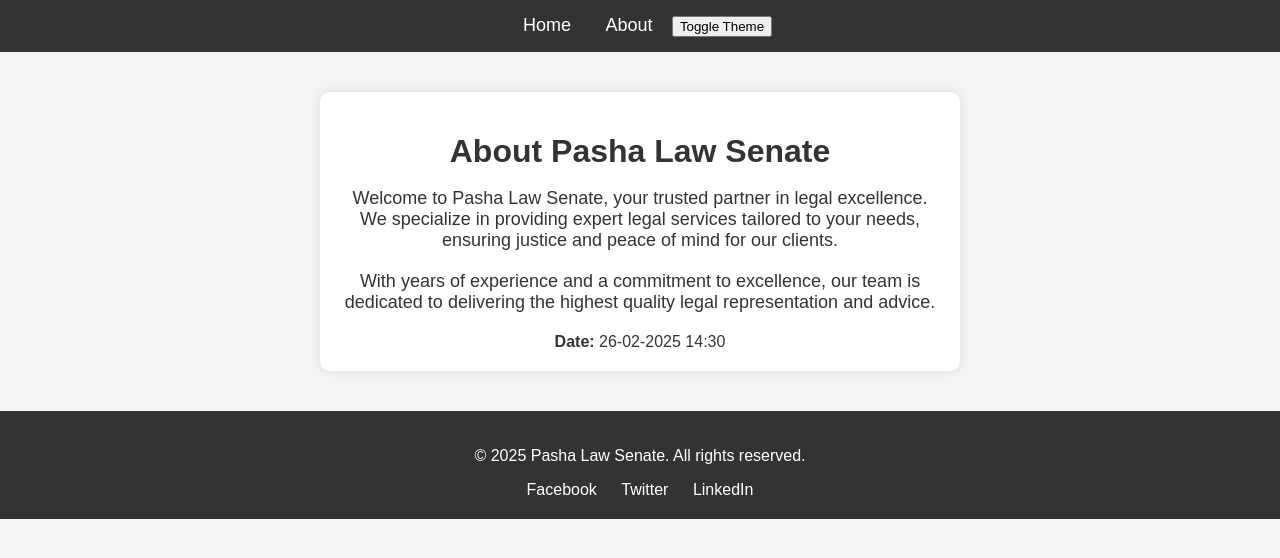
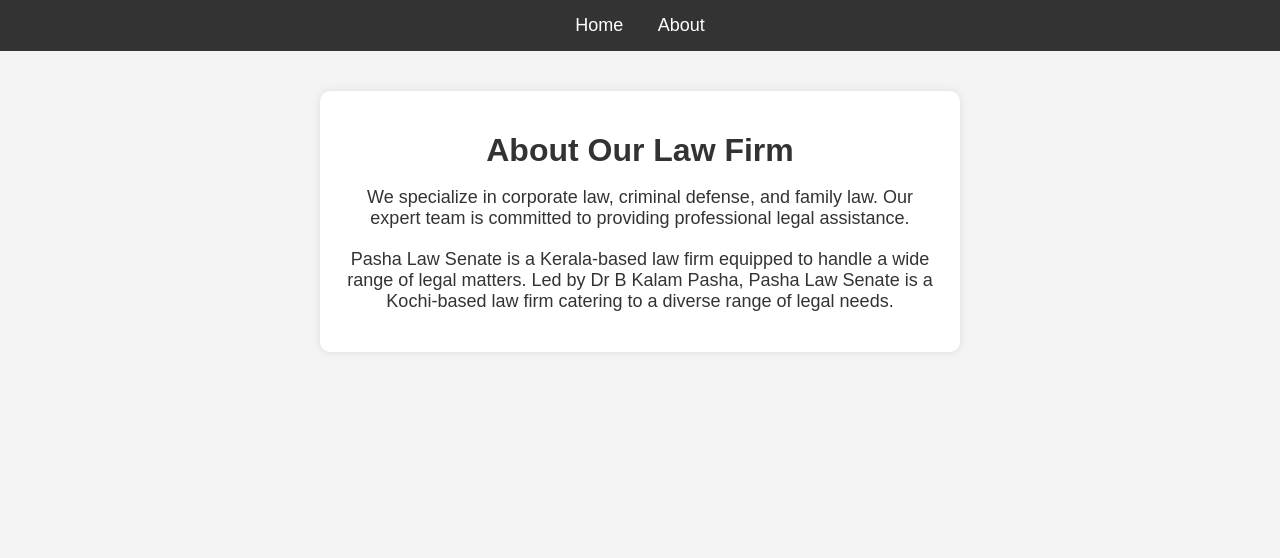
Before and after one commit to Ibrahimsgith/ibrahimsgith.pashalawsenate.github.io, a Flask app: template templates/about.html in a window 1280 px wide. Shown: the top 558 px of the page. Run offline with Flask 3, Linux system fonts and the light colour scheme; the template is opened without the code that fills it, so the values that code supplies are empty.

Commit message:
update commit

```diff
--- a/templates/about.html
+++ b/templates/about.html
@@ -3,45 +3,21 @@
 <head>
     <meta charset="UTF-8">
     <meta name="viewport" content="width=device-width, initial-scale=1.0">
-    <title>About Pasha Law Senate</title>
-    <link rel="stylesheet" href="/docs/style.css">
+    <title>About Us - Pasha Law Senate</title>
+    <link rel="stylesheet" href="{{ url_for('static', filename='style.css') }}">
 </head>
 <body>
-    <!-- Navigation Bar -->
+    <!-- Navbar -->
     <div class="navbar">
-        <a href="index.html">Home</a>
-        <a href="about.html">About</a>
-        <button id="theme-toggle">Toggle Theme</button>
+        <a href="{{ url_for('home') }}">Home</a>
+        <a href="{{ url_for('about') }}">About</a>
     </div>
 
-    <!-- Main Content Container -->
+    <!-- About Section -->
     <div class="container">
-        <h1>About Pasha Law Senate</h1>
-        <p>Welcome to Pasha Law Senate, your trusted partner in legal excellence. We specialize in providing expert legal services tailored to your needs, ensuring justice and peace of mind for our clients.</p>
-        <p>With years of experience and a commitment to excellence, our team is dedicated to delivering the highest quality legal representation and advice.</p>
-        <div class="date-time">
-            <strong>Date:</strong> 26-02-2025 14:30
-        </div>
+        <h1>About Our Law Firm</h1>
+        <p>We specialize in corporate law, criminal defense, and family law. Our expert team is committed to providing professional legal assistance.</p>
+        <p>Pasha Law Senate is a Kerala-based law firm equipped to handle a wide range of legal matters. Led by Dr B Kalam Pasha, Pasha Law Senate is a Kochi-based law firm catering to a diverse range of legal needs.</p>
     </div>
-
-    <!-- Footer -->
-    <footer>
-        <div class="footer-content">
-            <p>© 2025 Pasha Law Senate. All rights reserved.</p>
-            <div class="social-links">
-                <a href="#">Facebook</a>
-                <a href="#">Twitter</a>
-                <a href="#">LinkedIn</a>
-            </div>
-        </div>
-    </footer>
-
-    <script>
-        // Theme Toggle Script
-        const themeToggle = document.getElementById('theme-toggle');
-        themeToggle.addEventListener('click', () => {
-            document.body.classList.toggle('light-theme');
-        });
-    </script>
 </body>
 </html>
```
Also changed, not shown: templates/index.html (+16 -6 lines).
